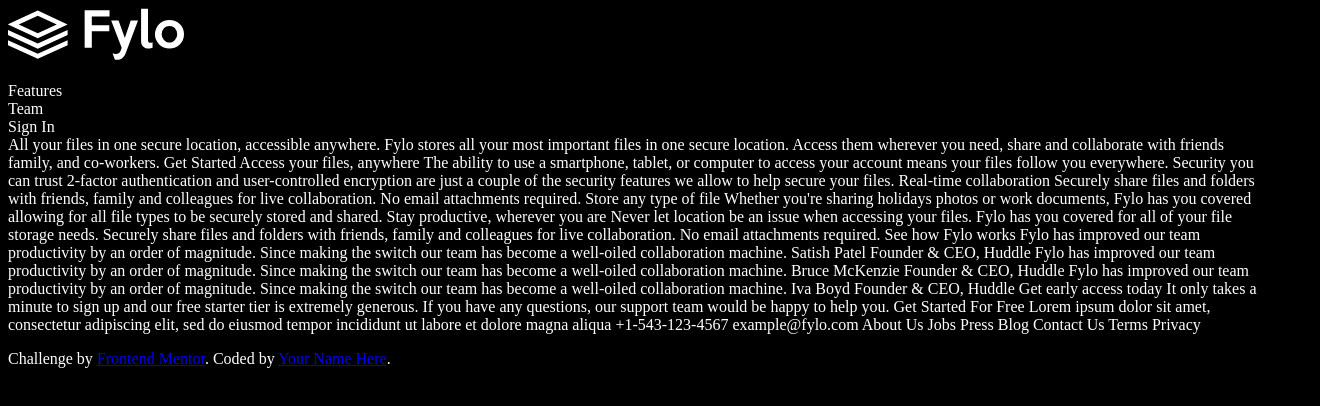
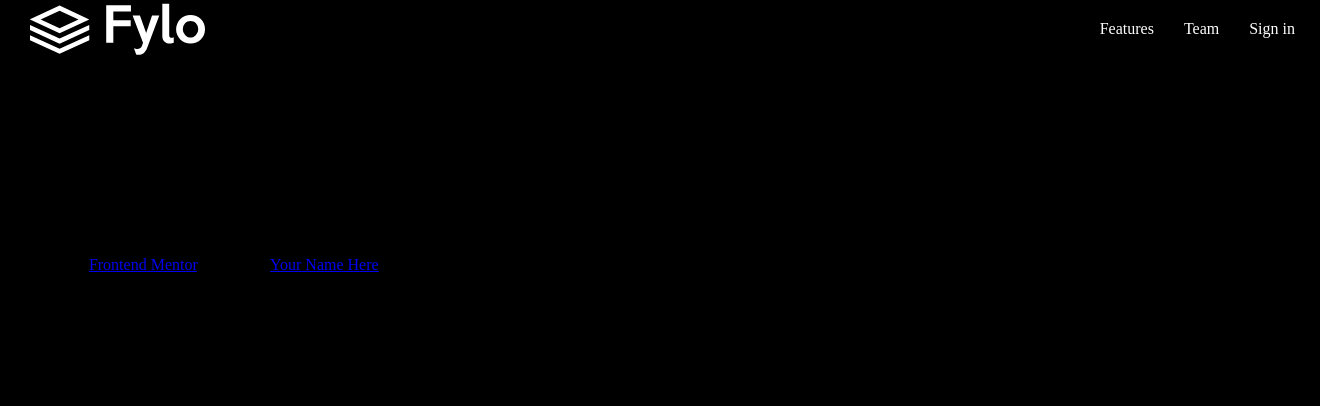
Before and after one commit to Determined-Developer/fylo, a plain HTML site: page index.html in a window 1280 px wide. Shown: the whole page, 1320 px wide, since content can reach past the window. Drawn offline with Linux system fonts and the light colour scheme.

Commit message:
fixed logo & nav

```diff
--- a/css/main.css
+++ b/css/main.css
@@ -1,18 +1,105 @@
-body {
-    body: 0;
-    padding: 0;
-    max-width: 1440px;
-    background-color: #000;
-    color: #fff;
-    font-size: 16px;
+
+# Front-end Style Guide
+
+## Layout
+
+The designs were created to the following widths:
+
+- Mobile: 375px
+- Desktop: 1440px
+
+## Colors
+
+### Primary
+
+- Dark Blue (intro and email sign up background): hsl(217, 28%, 15%)
+- Dark Blue (main background): hsl(218, 28%, 13%)
+- Dark Blue (footer background): hsl(216, 53%, 9%)
+- Dark Blue (testimonials background): hsl(219, 30%, 18%)
+
+### Accent
+
+- Cyan (inside call-to-action gradient): hsl(176, 68%, 64%)
+- Blue (inside call-to-action gradient): hsl(198, 60%, 50%)
+/*
+### Neutral
+
+- White: hsl(0, 0%, 100%)
+
+## Typography
+
+### Body Copy
+
+- Font size: 14px
+
+### Headings, Call-to-actions, Header Navigation
+
+- Family: [Raleway](https://fonts.google.com/specimen/Raleway)
+- Weights: 400, 700
+
+### Body
+
+- Family: [Open Sans](https://fonts.google.com/specimen/Open+Sans)
+- Weights: 400, 700
+
+## Icons
+
+For the social icons, you can use a font icon library. Some suggestions can be found below:
+
+- [Font Awesome](https://fontawesome.com/)
+- [IcoMoon](https://icomoon.io/)
+- [Ionicons](https://ionicons.com/)
+*/
+
+html {
+  box-sizing: border-box;
 }
 
-.logo images {
-    width: 59.61px;
-    height: 48.22px;
+ *, *::before, *::after {
+  box-sizing: inherit;
+  margin: 0;
+  padding: 0;
 }
 
-nav ul{
-    list-style: none;
-    display: inline;
+body {
+
+  background-color: black;
 }
+
+nav {
+    display: flex;
+    justify-content: space-between;
+    align-items: center;
+    width: 100%;padding-left: 30px;
+  padding-right: 10px;
+
+}
+
+.logo {
+  display: inline-block;
+}
+
+.nav-links {
+    display: flex;
+  list-style: none;
+}
+
+.nav-item a {
+  display: inline-block;
+  padding: 20px 15px;
+  text-decoration: none;
+  color: white;
+}
+
+.nav-item:hover {
+  background-color: white;
+}
+
+.nav-item:hover a {
+  color: darkgreen;
+}
+
+.logo img {
+  width: 175px;
+  vertical-align: middle;
+}
--- a/index.html
+++ b/index.html
@@ -8,16 +8,16 @@
 <link rel="stylesheet" href="css/main.css">
 </head>
 	<body>
-  		<div class="logo">
+    <nav>
+      <a href="#" class="logo">
         <img src="images/logo.svg" alt="logo">
-		</div><!--logo-->
-			<nav>
-				<ul>
-					<li>Features</li>
-					<li>Team</li>
-					<li>Sign In</li>
+      </a>
+        <ul class="nav-links">
+          <li class="nav-item"><a href="#">Features</a></li>
+          <li class="nav-item"><a href="#">Team</a></li>
+          <li class="nav-item"><a href="#">Sign in</a></li>
         </ul>
-			</nav><!--nav-->
+    </nav>
 
   All your files in one secure location, accessible anywhere.
 
```
Lines whose indentation alone changed are shown as unchanged.
